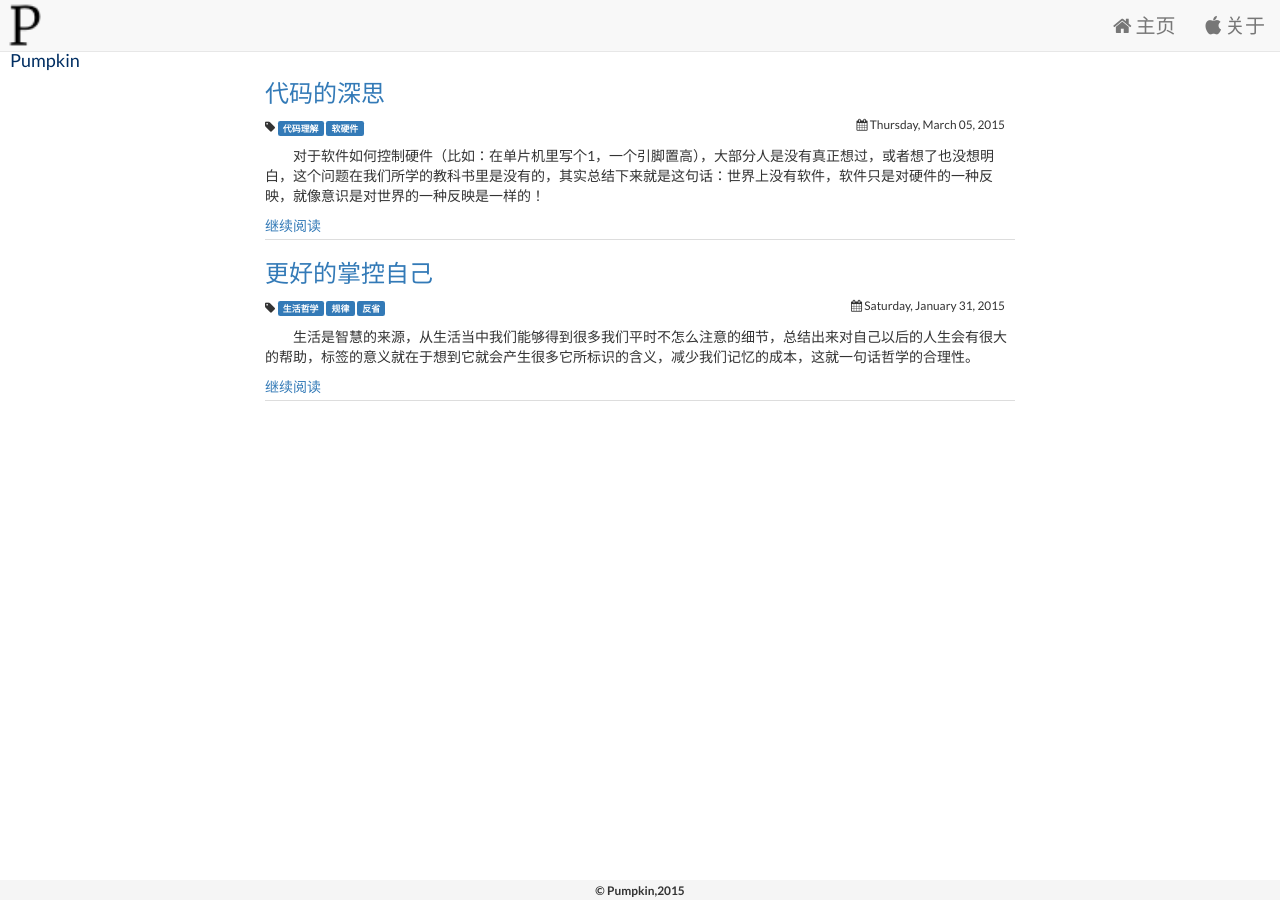
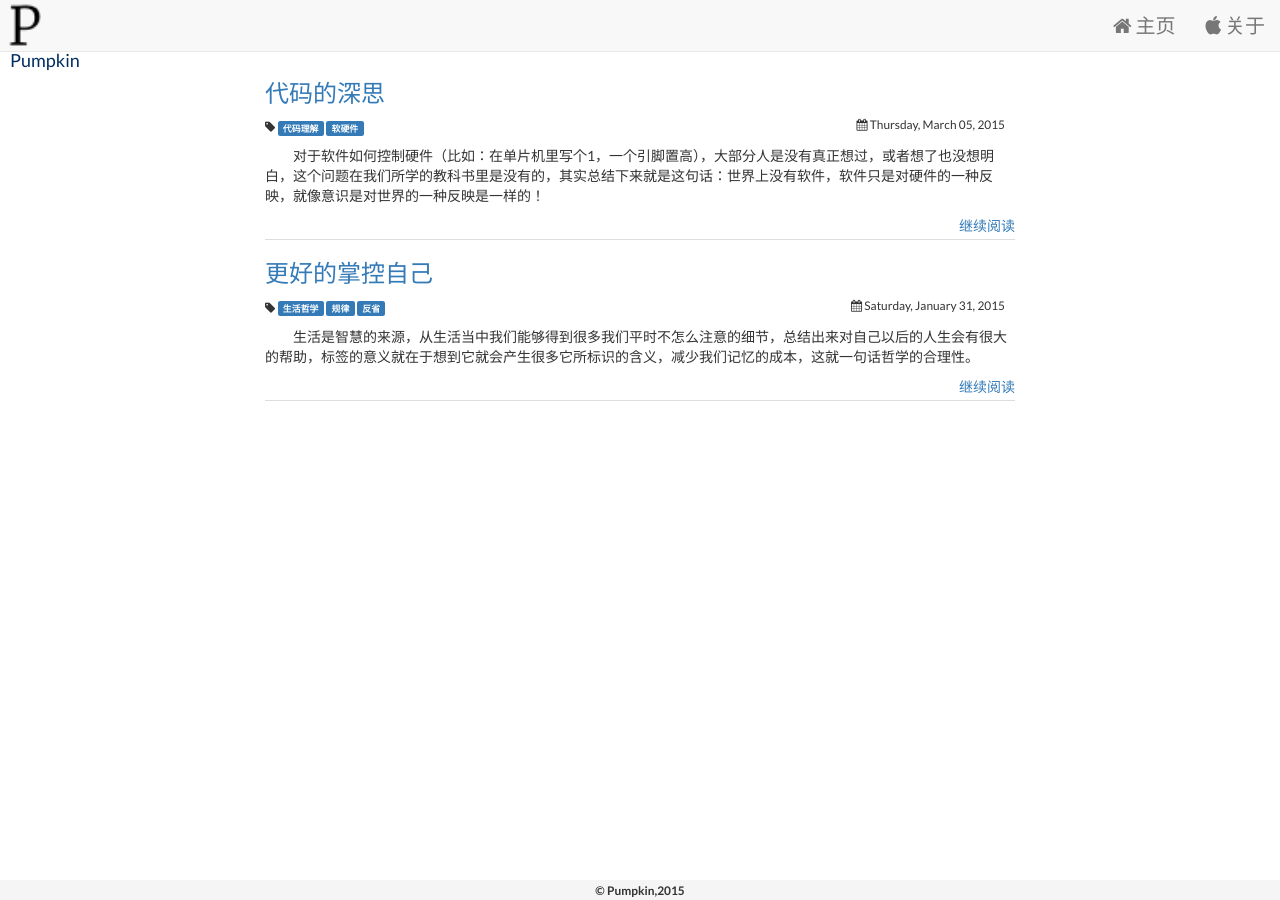
Before and after one commit to LarryBrick/jekyll_demo, a Jekyll site: the page built from index.html, in a window 1280 px wide. Built offline with Jekyll 4.4.1, drawn with Linux system fonts in a browser that asks for light colours; nearby versions of some CDN libraries.

Commit message:
继续阅读放到右边

```diff
--- a/index.html
+++ b/index.html
@@ -26,7 +26,7 @@
           alt="{{post.title}}"  class="pull-left img-responsive thumb margin10 img-thumbnail" />
         {% endif %}-->
           <article class=marginBotton10 "excerpt">{{post.excerpt}}</article>
-          <a class="pull-left marginBottom10" href="{{post.url | prepend: site.baseurl }}">继续阅读</a>
+          <a class="pull-right marginBottom10" href="{{post.url | prepend: site.baseurl }}">继续阅读</a>
 
       </div>
     {% endfor %}
```
